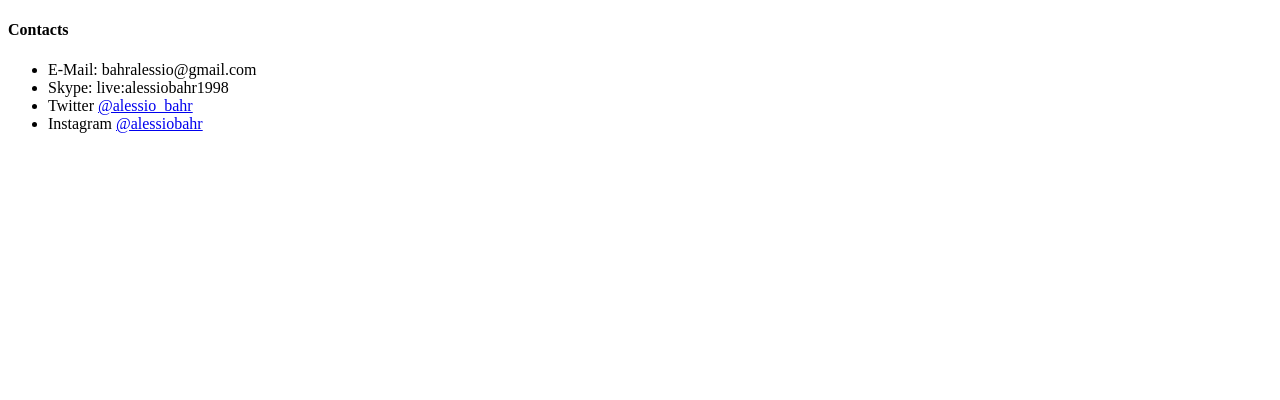
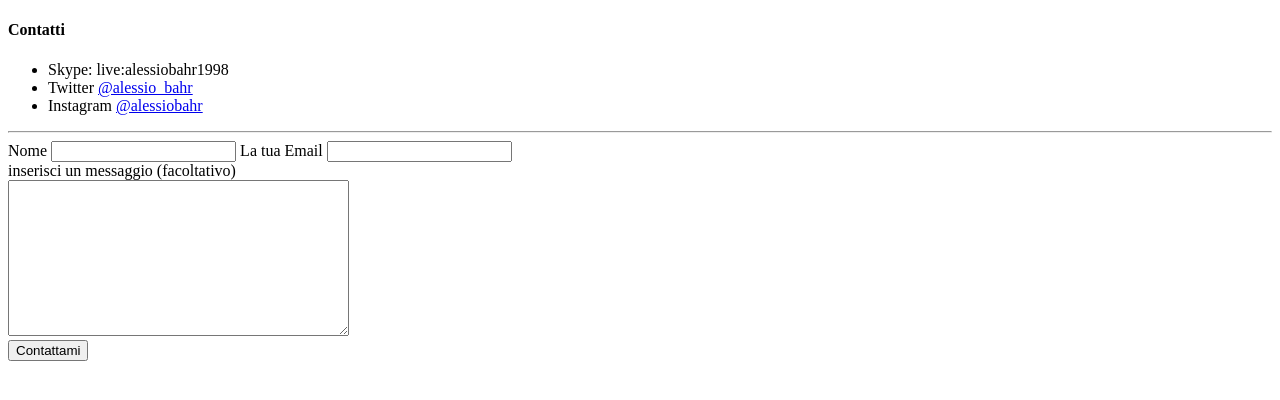
Before and after one commit to bahralessio/bahralessio.github.io, a plain HTML site: page contacts.html in a window 1280 px wide. Drawn offline with Linux system fonts and the light colour scheme.

Commit message:
Full repository update

```diff
--- a/contacts.html
+++ b/contacts.html
@@ -2,15 +2,24 @@
 <html lang="en" dir="ltr">
   <head>
     <meta charset="utf-8">
-    <title>My Contacts</title>
+    <title>I Miei Contatti</title>
   </head>
   <body>
-    <h4><strong>Contacts</strong></h4>
+    <h4><strong>Contatti</strong></h4>
     <ul>
-      <li>E-Mail: bahralessio@gmail.com</li>
       <li>Skype: live:alessiobahr1998</li>
       <li>Twitter <a href="https://twitter.com/alessio_bahr">@alessio_bahr</a></li>
       <li>Instagram <a href="https://www.instagram.com/alessiobahr/">@alessiobahr</a></li>
     </ul>
+    <hr>
+    <form action="mailto: bahralessio@gmail.com" method="post" enctype="text/plain">
+      <label>Nome</label>
+      <input type="text" name="Nome" value="">
+      <label>La tua Email</label>
+      <input type="email" name="Email" value=""><br>
+      <label>inserisci un messaggio (facoltativo)</label><br>
+      <textarea name="Messaggio" cols="40" rows="10"></textarea><br>
+      <input type="submit" name="" value="Contattami">
+    </form>
   </body>
 </html>
```
Also changed, not shown: index.html (+2 -2 lines).
